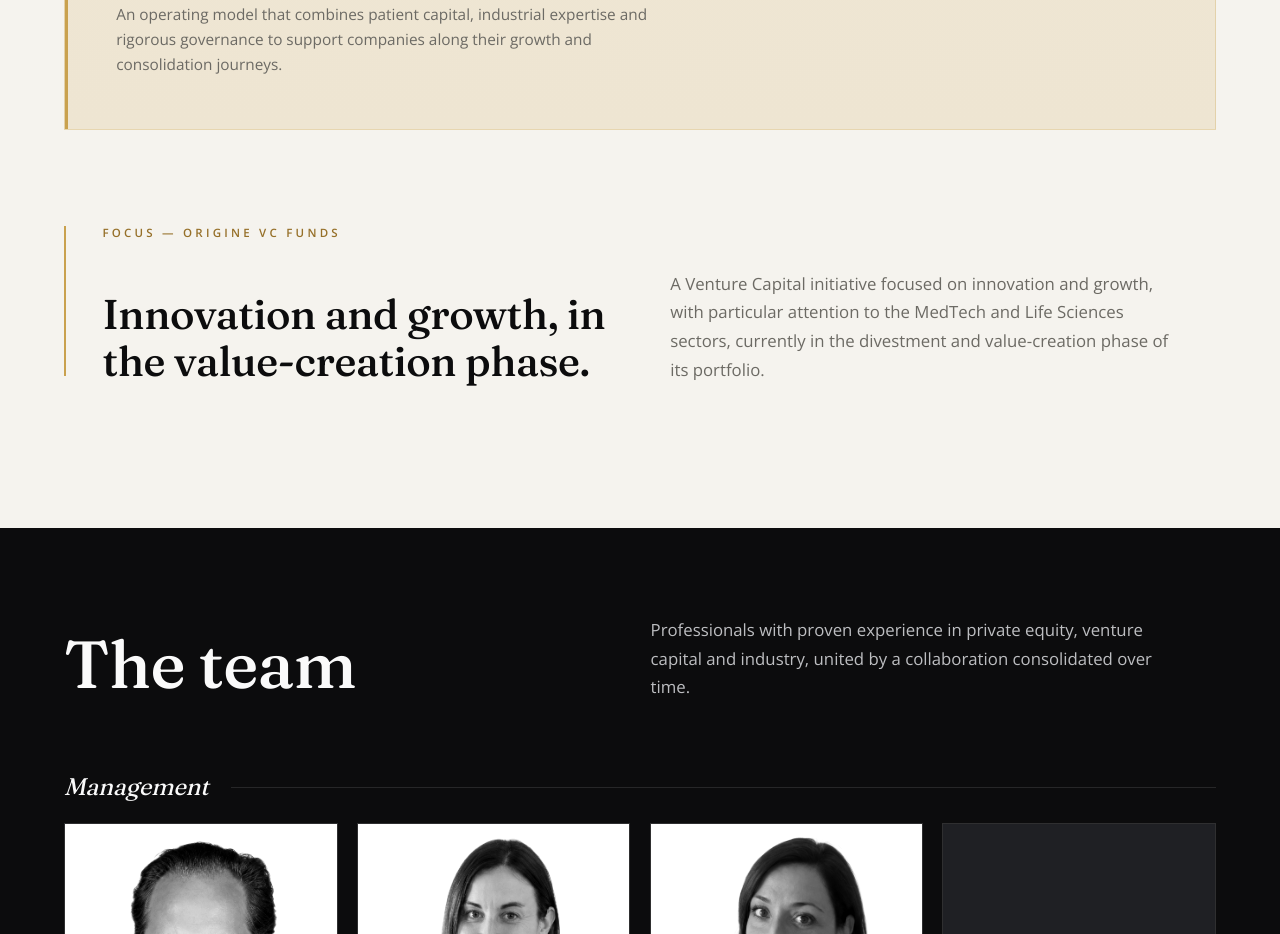
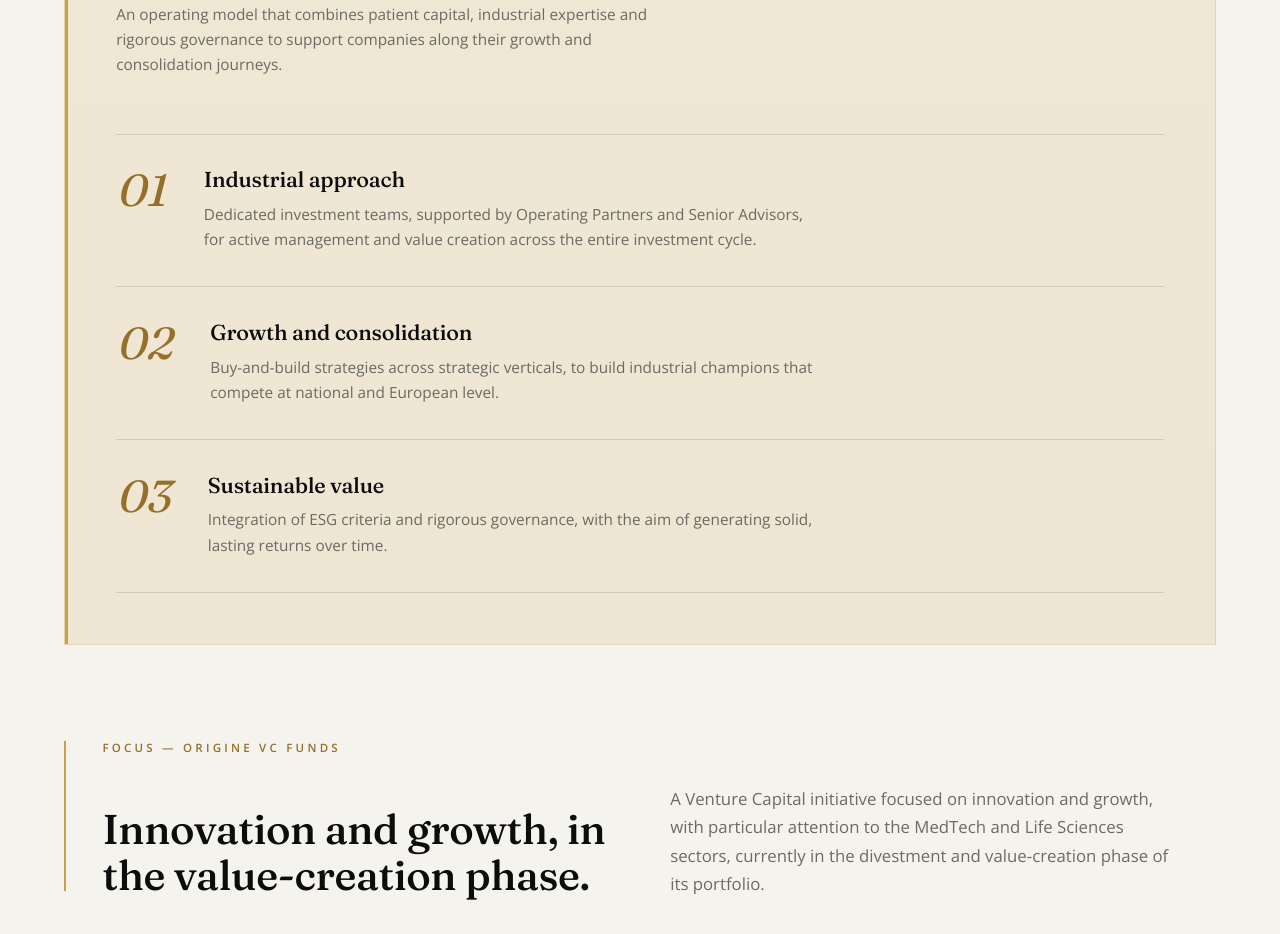
Before and after one commit to darscott98/originesgr, a Next.js app: page /en in a window 1280 px wide. Shown: the part 5440-6374 px from the top of the page. Built offline with nearby package versions, Linux system fonts and the light colour scheme.

Commit message:
feat: add distinctive approach section with detailed descriptions in English and Italian

```diff
--- a/messages/en.json
+++ b/messages/en.json
@@ -107,6 +107,20 @@
     ],
     "sub3": "03 · A distinctive approach",
     "sub3Body": "An operating model that combines patient capital, industrial expertise and rigorous governance to support companies along their growth and consolidation journeys.",
+    "distinctive": [
+      {
+        "title": "Industrial approach",
+        "body": "Dedicated investment teams, supported by Operating Partners and Senior Advisors, for active management and value creation across the entire investment cycle."
+      },
+      {
+        "title": "Growth and consolidation",
+        "body": "Buy-and-build strategies across strategic verticals, to build industrial champions that compete at national and European level."
+      },
+      {
+        "title": "Sustainable value",
+        "body": "Integration of ESG criteria and rigorous governance, with the aim of generating solid, lasting returns over time."
+      }
+    ],
     "vcFocusEyebrow": "Focus — Origine VC Funds",
     "vcFocusTitle": "Innovation and growth, in the value-creation phase.",
     "vcFocusBody": "A Venture Capital initiative focused on innovation and growth, with particular attention to the MedTech and Life Sciences sectors, currently in the divestment and value-creation phase of its portfolio."
--- a/messages/it.json
+++ b/messages/it.json
@@ -107,6 +107,20 @@
     ],
     "sub3": "03 · Approccio distintivo",
     "sub3Body": "Un modello operativo che unisce capitale paziente, competenze industriali e una governance rigorosa per accompagnare le imprese nei loro percorsi di crescita e consolidamento.",
+    "distinctive": [
+      {
+        "title": "Approccio industriale",
+        "body": "Team d'investimento dedicati, affiancati da Operating Partners e Senior Advisors, per una gestione attiva e la creazione di valore lungo l'intero ciclo d'investimento."
+      },
+      {
+        "title": "Crescita e consolidamento",
+        "body": "Strategie di buy & build nei verticali strategici, per costruire campioni industriali competitivi a livello nazionale ed europeo."
+      },
+      {
+        "title": "Valore sostenibile",
+        "body": "Integrazione di criteri ESG e di una governance rigorosa, con l'obiettivo di generare rendimenti solidi e duraturi nel tempo."
+      }
+    ],
     "vcFocusEyebrow": "Focus — Origine VC Funds",
     "vcFocusTitle": "Tecnologia, salute e crescita in fase di valorizzazione.",
     "vcFocusBody": "Un'iniziativa di Venture Capital focalizzata su innovazione e crescita, con una particolare attenzione ai settori MedTech e Life Sciences, attualmente in fase di disinvestimento e valorizzazione del portafoglio."
--- a/sections/Fondi.jsx
+++ b/sections/Fondi.jsx
@@ -16,6 +16,7 @@
   const metrics = t.raw("metrics");
   const approach = t.raw("approach");
   const sectors = t.raw("sectors");
+  const distinctive = t.raw("distinctive");
   return (
     <section className="panel" id="fondi">
       <div className="wrap">
@@ -89,6 +90,17 @@
             <span className="eyebrow">{t("sub3")}</span>
             <p>{t("sub3Body")}</p>
           </div>
+          <div className="distinct-list">
+            {distinctive.map((d, i) => (
+              <div key={d.title} className={`distinct-item reveal${i ? ` d${i}` : ""}`}>
+                <span className="di-num" aria-hidden="true">{`0${i + 1}`}</span>
+                <div>
+                  <h3>{d.title}</h3>
+                  <p>{d.body}</p>
+                </div>
+              </div>
+            ))}
+          </div>
         </div>
 
         <div className="fund-focus" style={{ marginTop: "var(--section-y)" }}>
```
